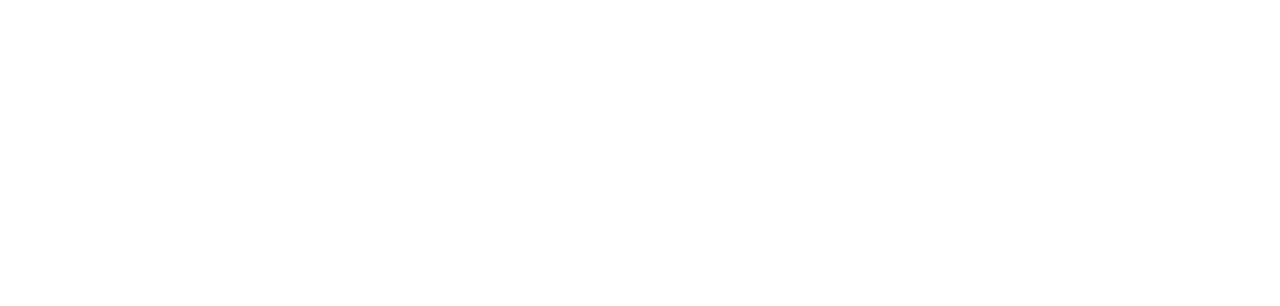
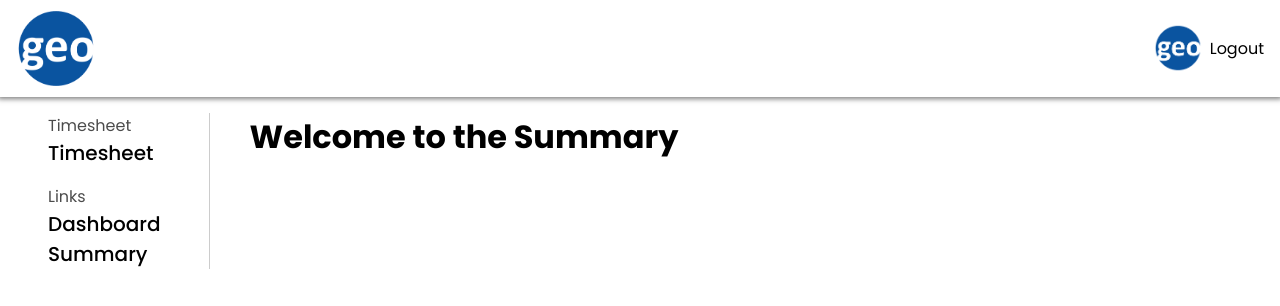
Before and after one commit to lugh-tuatha/geo.timesheet, an Angular app: page /summary in a window 1280 px wide. Before the commit this address led to /. Shown: the top 306 px of the page. Built offline with nearby package versions, Linux system fonts and the light colour scheme.

Commit message:
fix: folder structure

```diff
--- a/src/app/app-routing.module.ts
+++ b/src/app/app-routing.module.ts
@@ -2,10 +2,12 @@
 import { RouterModule, Routes } from '@angular/router';
 import { DashboardComponent } from './pages/dashboard/dashboard.component';
 import { TimesheetComponent } from './pages/timesheet/timesheet.component';
+import { SummaryComponent } from './pages/summary/summary.component';
 
 const routes: Routes = [
   { path: '', component: TimesheetComponent },
   { path: 'dashboard', component: DashboardComponent },
+  { path: 'summary', component: SummaryComponent },
 ];
 
 @NgModule({
--- a/src/app/app.component.html
+++ b/src/app/app.component.html
@@ -1 +1,10 @@
-<router-outlet></router-outlet>
+<main>
+  <app-header></app-header>
+
+  <div class="screen">
+    <app-sidebar></app-sidebar>
+    <div class="content">
+      <router-outlet></router-outlet>
+    </div>
+  </div>
+</main>
--- a/src/app/app.component.scss
+++ b/src/app/app.component.scss
@@ -0,0 +1,7 @@
+.screen{
+  display: flex;
+}
+
+.content{
+  padding: 1rem 2.5rem;
+}
--- a/src/app/app.module.ts
+++ b/src/app/app.module.ts
@@ -7,6 +7,7 @@
 import { SidebarComponent } from './components/sidebar/sidebar.component';
 import { DashboardComponent } from './pages/dashboard/dashboard.component';
 import { TimesheetComponent } from './pages/timesheet/timesheet.component';
+import { SummaryComponent } from './pages/summary/summary.component';
 
 @NgModule({
   declarations: [
@@ -14,11 +15,12 @@
     HeaderComponent,
     SidebarComponent,
     DashboardComponent,
-    TimesheetComponent
+    TimesheetComponent,
+    SummaryComponent
   ],
   imports: [
     BrowserModule,
-    AppRoutingModule
+    AppRoutingModule,
   ],
   providers: [],
   bootstrap: [AppComponent]
--- a/src/app/components/header/header.component.html
+++ b/src/app/components/header/header.component.html
@@ -1 +1,8 @@
-<p>header works!</p>
+<nav class="header">
+  <img src="../../../assets/image/logo.webp" alt="brand logo">
+
+  <div class="user">
+    <img src="../../../assets/image/logo.webp" alt="brand logo">
+    <p>Logout</p>
+  </div>
+</nav>
--- a/src/app/components/header/header.component.scss
+++ b/src/app/components/header/header.component.scss
@@ -0,0 +1,23 @@
+.header{
+  width: 100%;
+  padding: .5rem 1rem;
+  box-shadow: 0px 0px 5px 2px rgba(0, 0, 0, 0.5);
+
+  display: flex;
+  justify-content: space-between;
+
+  position: sticky;
+
+  img{
+    width: 5rem;
+  }
+
+  .user{
+    display: flex;
+    align-items: center;
+    gap: .5rem;
+    img{
+      width: 3rem;
+    }
+  }
+}
--- a/src/app/components/sidebar/sidebar.component.html
+++ b/src/app/components/sidebar/sidebar.component.html
@@ -1,12 +1,12 @@
 <div class="sidebar">
   <p>Timesheet</p>
   <ul>
-    <li routerLink="/">Timesheet</li>
+    <li><a routerLink="/">Timesheet</a></li>
   </ul>
 
   <p>Links</p>
   <ul>
-    <li><a routerLink="/dashboard">Dashboard</a></li>
-    <li>Summary</li>
+    <li> <a routerLink="/dashboard">Dashboard</a></li>
+    <li><a routerLink="/summary">Summary</a></li>
   </ul>
 </div>
--- a/src/app/components/sidebar/sidebar.component.scss
+++ b/src/app/components/sidebar/sidebar.component.scss
@@ -1,11 +1,17 @@
 .sidebar{
-  height: 100vh;
-  width: 15%;
-  box-shadow: 0px 0px 5px 2px rgba(0, 0, 0, 0.5);
-  padding: 2.5rem 2.5rem 0 2.5rem;
+  padding: 0 3rem;
+  border-right: 1px solid rgba(0, 0, 0, 0.2);
+
+  p{
+    margin-top: 1rem;
+    opacity: .70;
+
+  }
+
+  ul{
+    li{
+      font-size: 1.25rem;
+      font-weight: 500;
+    }
+  }
 }
-
-.sidebar ul li{
-  font-size: 20px;
-  font-weight: bold;
-}
--- /dev/null
+++ b/src/app/pages/summary/summary.component.html
@@ -0,0 +1,3 @@
+<div class="dashboard">
+  <h1>Welcome to the Summary</h1>
+</div>
--- a/src/index.html
+++ b/src/index.html
@@ -2,7 +2,7 @@
 <html lang="en">
 <head>
   <meta charset="utf-8">
-  <title>GeoTimesheet</title>
+  <title>Geoplan Timesheet</title>
   <base href="/">
   <meta name="viewport" content="width=device-width, initial-scale=1">
   <link rel="icon" type="image/x-icon" href="favicon.ico">
```
Also changed, not shown: src/app/pages/summary/summary.component.ts (added, +10 -0 lines), src/app/pages/summary/summary.component.scss (added), src/assets/image/logo.webp (added), 1 other file (tests, documents, lock files or other folders).
